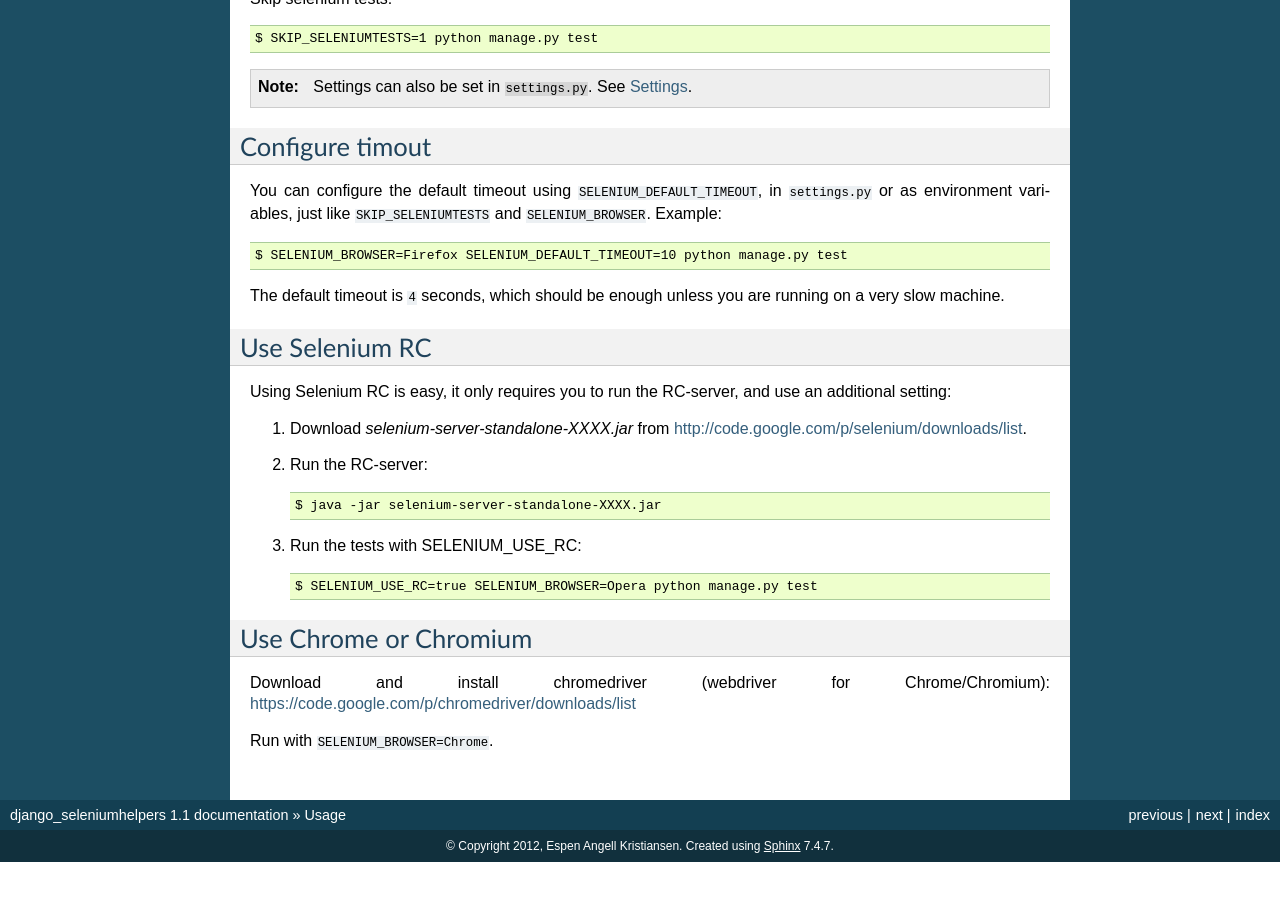
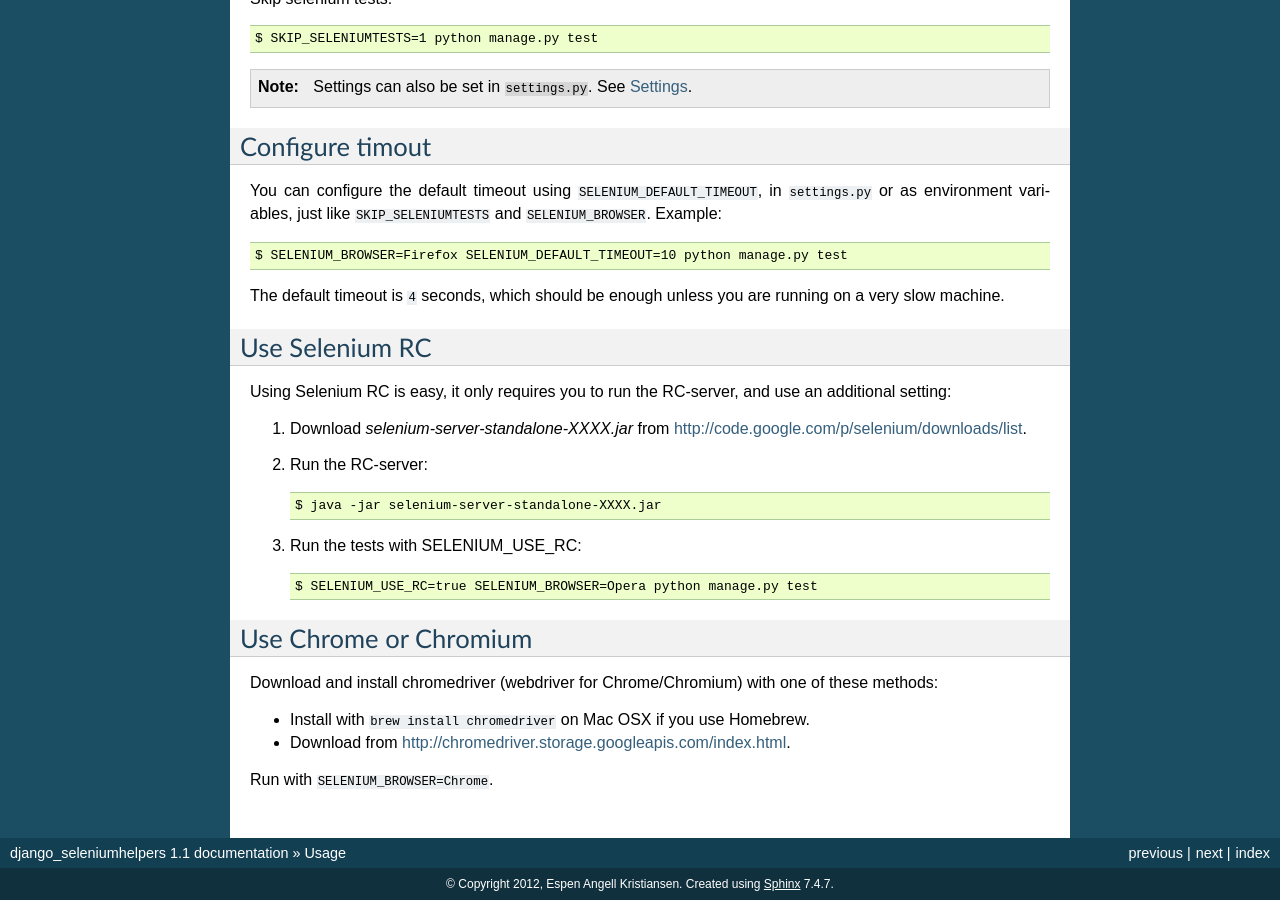
Before and after one commit to espenak/django_seleniumhelpers, a Sphinx documentation site: the page built from docs/usage.rst, in a window 1280 px wide and 900 px high, scrolled down 752 px. Built offline with Sphinx 7.4.7, drawn with Linux system fonts in a browser that asks for light colours; before the commit the page ends 1614 px from its top, so only the background shows below that.

Commit message:
docs.usage: Updated chromedriver instructions.

```diff
--- a/docs/usage.rst
+++ b/docs/usage.rst
@@ -82,7 +82,9 @@ Using Selenium RC is easy, it only requires you to run the RC-server, and use an
 
 Use Chrome or Chromium
 ----------------------
-Download and install chromedriver (webdriver for Chrome/Chromium):
-https://code.google.com/p/chromedriver/downloads/list
+Download and install chromedriver (webdriver for Chrome/Chromium) with one of these methods:
+
+- Install with ``brew install chromedriver`` on Mac OSX if you use Homebrew.
+- Download from http://chromedriver.storage.googleapis.com/index.html.
 
 Run with ``SELENIUM_BROWSER=Chrome``.
```
